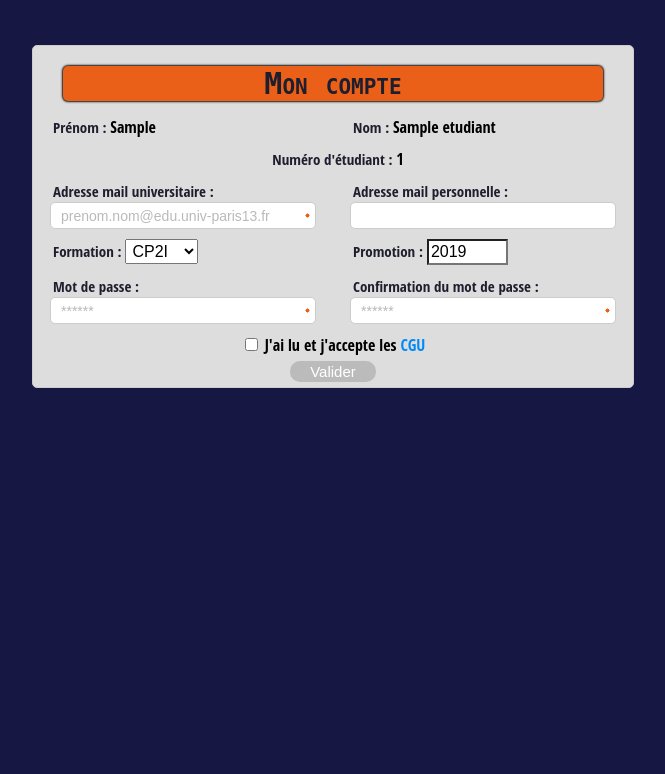
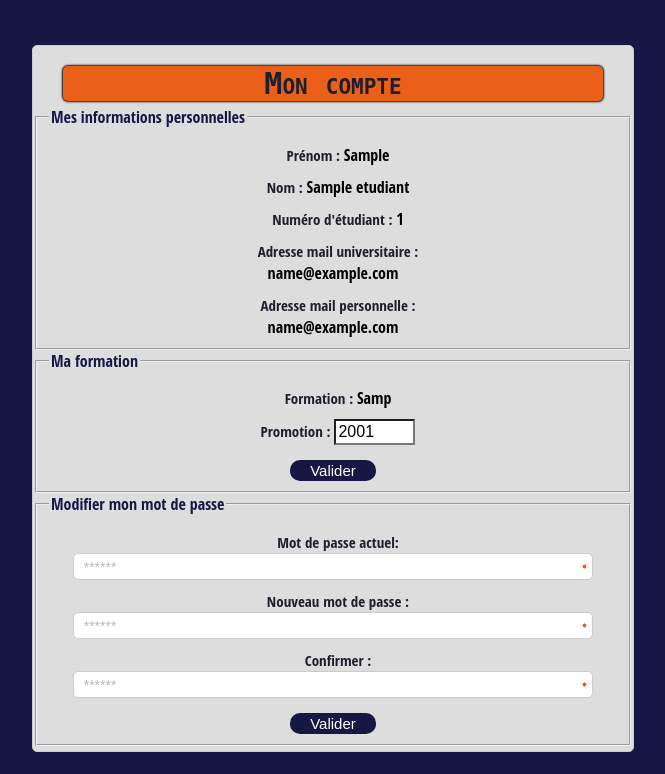
Before and after one commit to Floko95/Firefox-Sup-Galil-e, a PHP site: page /Firefox-Sup-Galil-e/profil.php in a window 1280 px wide. Shown: the part 35-809 px from the top of the page, without its empty margins (307-972 px from the left). Before the commit the page ends 423 px from the top, so only its background shows below. Run offline with PHP 8.4, Linux system fonts and the light colour scheme; the visitor is signed in with stand-in values (Sample User, id 1); data comes from the database, SQL or seed files in the repository; tables that the repository leaves empty hold one stand-in row (values such as "Sample post"); some libraries are stand-ins or nearby versions.

Commit message:
Add files via upload

```diff
--- a/php/profil.php
+++ b/php/profil.php
@@ -25,15 +25,82 @@ require_once 'inc/fonctions.php';
 ?>
 
 <?php
-# Changement de formation d'un CP2I
-?>
+# Changement de formation et/ou de promotion
+if (isset($_POST['modifierFormation']) && $_POST['modifierFormation'] == 'Valider') {
 
-<?php
-# Changement de promotion
+	$errors = array();
+
+	# Si on a coché le changement de formation mais qu'on n'est pas CP2I
+	if (isset($_POST['cp2iterminee']) && $_SESSION['formation'] != 'CP2I') {
+		$errors['changementFormation'] = "Seuls les CP2I peuvent changer de formation";
+	}
+
+	# Si on a coché le changement de formation mais qu'on n'a pas choisi de nouvelle formation
+	if (isset($_POST['cp2iterminee']) && empty($_POST['formation'])) {
+		$errors['nouvelleFormation'] = "Vous devez choisir une nouvelle formation";
+	}
+
+	# Si la nouvelle promotion est manquante
+	if (empty($_POST['promotion'])) {
+		$errors['nouvellePromotion'] = "Vous devez choisir une nouvelle promotion";
+	}
+
+	# S'il n'y a pas d'erreurs, on modifie les informations
+	if (empty($errors)) {
+		# On met à jour la formation
+		if (isset($_POST['cp2iterminee'])) {
+			$req = $bdd->prepare('SELECT COUNT(*) FROM attributionRolesAuxEtudiants WHERE id = ? AND idRoles = 4');
+			$req->execute(array($_SESSION['id']));
+			$data = $req->fetch();
+			if ($data[0] == 0) {
+				$req = $bdd->prepare('INSERT INTO attributionRolesAuxEtudiants(id, idRoles) VALUES(:id, :idRoles)');
+				$req->execute(array(
+					'id' => $_SESSION['id'],
+					'idRoles' => 4));
+			}
+			$req = $bdd->prepare('UPDATE ETUDIANTS SET formation = ? WHERE id = ?');
+			$req->execute(array($_POST['formation'], $_SESSION['id']));
+			$_SESSION['formation'] = $_POST['formation'];
+		}
+		# On met à jour la promotion
+		$req = $bdd->prepare('UPDATE ETUDIANTS SET promotion = ? WHERE id = ?');
+		$req->execute(array($_POST['promotion'], $_SESSION['id']));
+		$success['modificationsEffectuees'] = "Les modifications ont bien été prises en compte";
+		$_SESSION['promotion'] = $_POST['promotion'];
+	}
+
+}
 ?>
 
 <?php
 # Changement de mot de passe
+if (isset($_POST['modifierMdp']) && $_POST['modifierMdp'] == 'Valider') {
+
+	$errors = array();
+
+	# Si le mot de passe actuel n'est pas bon
+	if (empty($_POST['mdpActuel'])) {
+		$errors['mdpActuel'] = "Le mot de passe actuel entré n'est pas le bon";
+	} else {
+		if (!password_verify($_POST['mdpActuel'], $etudiant['mdp'])) {
+			$errors['mdpActuel'] = "Le mot de passe actuel entré n'est pas le bon";
+		}
+	}
+
+	# Si le nouveau mot de passe n'est pas conforme ou la confirmation est différente
+	if (empty($_POST['mdp']) || strlen($_POST['mdp']) < 6) {
+		$errors['mdp'] = "Le mot de passe doit contenir au minimum 6 caractères";
+	} elseif ($_POST['mdp'] != $_POST['confirmation']) {
+		$errors['mdp'] = "Les deux mots de passe sont différents";
+	}
+
+	# S'il n'y a pas d'erreur, on modifie le mot de passe
+	if (empty($errors)) {
+		$req = $bdd->prepare('UPDATE ETUDIANTS SET mdp = ? WHERE id = ?');
+		$req->execute(array(password_hash($_POST['mdp'], PASSWORD_BCRYPT), $_SESSION['id']));
+		$success['mdpModifie'] = "Le mot de passe a bien été modifié";
+	}
+}
 ?>
 
 <!DOCTYPE html>
@@ -48,7 +115,7 @@ require_once 'inc/fonctions.php';
 		<?php require_once ('navigation.php') ?>
 
 		<div id="formulaire-responsive" class="clearfix inscription-form">
-			<form action="profil.php" method="post">
+
 			<h3>Mon compte</h3>
 
 			<!-- Affichage des erreurs -->
@@ -63,38 +130,52 @@ require_once 'inc/fonctions.php';
 				</div>
 			<?php endif; ?>
 
-				<!-- Formulaire d'inscription -->
+			<!-- Affichage des succès -->
+			<?php if(!empty($success)): ?>
+				<div class="alert alert-success">
+					<strong>
+					<ul>
+						<?php foreach ($success as $succes): ?>
+							<li><?= $succes; ?></li>
+						<?php endforeach; ?>
+					</ul>
+					</strong>
+				</div>
+			<?php endif; ?>
+
 			<div class="rang-form">
-					<div class="demi-colonne">
+				<fieldset>
+					<legend>Mes informations personnelles</legend>
+					<div class="colonne">
 						<label for="prenom">Prénom : </label> <?php echo text($_SESSION['prenom']); ?>
 					</div>
-					<div class="demi-colonne">
+					<div class="colonne">
 						<label for="nom">Nom : </label> <?php echo text($_SESSION['nom']); ?>
 					</div>
-				</div>
-
-				<div class="rang-form">
 					<div class="colonne">
 						<label for="numero">Numéro d'étudiant : </label> <?php echo text($etudiant['numero']); ?>
 					</div>
+					<div class="colonne">
+						<label for="mailUniv">Adresse mail universitaire :</label><br> <?php echo text($etudiant['mailUniv']); ?>
 					</div>
-
-				<div class="rang-form">
-					<div class="demi-colonne">
-						<label for="mailUniv">Adresse mail universitaire :</label>
-						<input type="mail" name="mailUniv" maxlength="70" placeholder="prenom.nom@edu.univ-paris13.fr" required />
+					<div class="colonne">
+						<label for="mailPerso">Adresse mail personnelle :</label><br> <?php if (!empty($etudiant['mailPerso'])) {echo text($etudiant['mailPerso']);} else { echo '-';} ?>
 					</div>
-					<div class="demi-colonne">
-						<label for="mailPerso">Adresse mail personnelle :</label>
-						<input type="mail" name="mailPerso" maxlength="70" />
+				</fieldset>
+				<form action="profil.php" method="post">
+					<fieldset>
+						<legend>Ma formation</legend>
+						<div class="colonne">
+							<label for="formation">Formation : </label> <?php echo text($_SESSION['formation']); ?>
 						</div>
+						<?php if ($_SESSION['formation'] == 'CP2I'): ?>
+						<div class="colonne">
+							<label><i>J'ai terminé ma CP2I :</i></label>
+							<input id="cp2iterminee" type="checkbox" name="cp2iterminee" value="valeur" />
 						</div>
-
-				<div class="rang-form">
-					<div class="demi-colonne">
-						<label for="formation">Formation :</label>
-						<select name="formation" id="formation" size="1">
-							<option>CP2I
+						<div class="colonne" id="nouvelleFormation" style="display:none">
+							<label for="formation">Nouvelle formation :</label>
+							<select name="formation" id="formationP" size="1">
 								<option>ENER
 								<option>INFO
 								<option>MACS
@@ -102,44 +183,40 @@ require_once 'inc/fonctions.php';
 								<option>INST
 							</select>
 						</div>
-					<div class="demi-colonne">
+						<?php endif; ?>
+						<div class="colonne">
 							<label for="promotion">Promotion :</label>
-						<?php
-						$annee = date("Y");
-						if (date("m") >= 7) {
-							$annee++;
-						}
-						?>
-						<input type="number" name="promotion" min="2000" max=<?php echo $annee+4 ?>  step="1" value=<?php echo $annee ?> />
+							<?php $annee = date("Y"); if (date("m") >= 7) { $annee++; } ?>
+							<input type="number" name="promotion" min="2000" max=<?php echo $annee+4 ?>  step="1" value=<?php echo text($_SESSION['promotion']) ?> />
 						</div>
+						<div class="colonne">
+							<input type="submit" name="modifierFormation" value="Valider" />
+						</div>
+					</fieldset>
+				</form>
+				<form action="profil.php" method="post">
+					<fieldset>
+						<legend>Modifier mon mot de passe</legend>
+						<div class="colonne">
+							<label for="mdp">Mot de passe actuel:</label>
+							<input type="password" name="mdpActuel" placeholder="******" maxlength="30" required />
+						</div>
+						<div class="colonne">
+							<label for="comfirmation">Nouveau mot de passe :</label>
+							<input type="password" name="mdp" placeholder="******" maxlength="30" required />
+						</div>
+						<div class="colonne">
+							<label for="comfirmation">Confirmer :</label>
+							<input type="password" name="confirmation" placeholder="******" maxlength="30" required />
+						</div>
+						<div class="colonne">
+							<input type="submit" name="modifierMdp" value="Valider" />
+						</div>
+					</fieldset>
+				</form>
 				</div>
 
-				<div class="rang-form" id="rangAncienCP2I">
-					<div class="colonne">
-						<label><i>J'ai fais une CP2I à Sup Galilée :</i></label><br>
-						<input type="radio" id="oui" name="ancienCP2I" value="oui">Oui</input><br>
-						<input type="radio" id="non" name="ancienCP2I" value="non" checked>Non</input>
-					</div>
-				</div>
 
-				<div class="rang-form">
-					<div class="demi-colonne">
-						<label for="mdp">Mot de passe :</label>
-						<input type="password" name="mdp" placeholder="******" maxlength="30" required />
-					</div>
-					<div class="demi-colonne">
-						<label for="comfirmation">Confirmation du mot de passe :</label>
-						<input type="password" name="confirmation" placeholder="******" maxlength="30" required />
-					</div>
-				</div>
-
-				<div class="rang-form">
-					<div class="colonne">
-						<input id="check" type="checkbox" name="regagree" value="valeur" /> <b>J'ai lu et j'accepte les <a href="">CGU</a></b><br>
-						<input type="submit" name="inscription" value="Valider" disabled />
-					</div>
-				</div>
-			</form>
 		</div>
 
 		<br>
```
Lines whose indentation alone changed are shown as unchanged.
